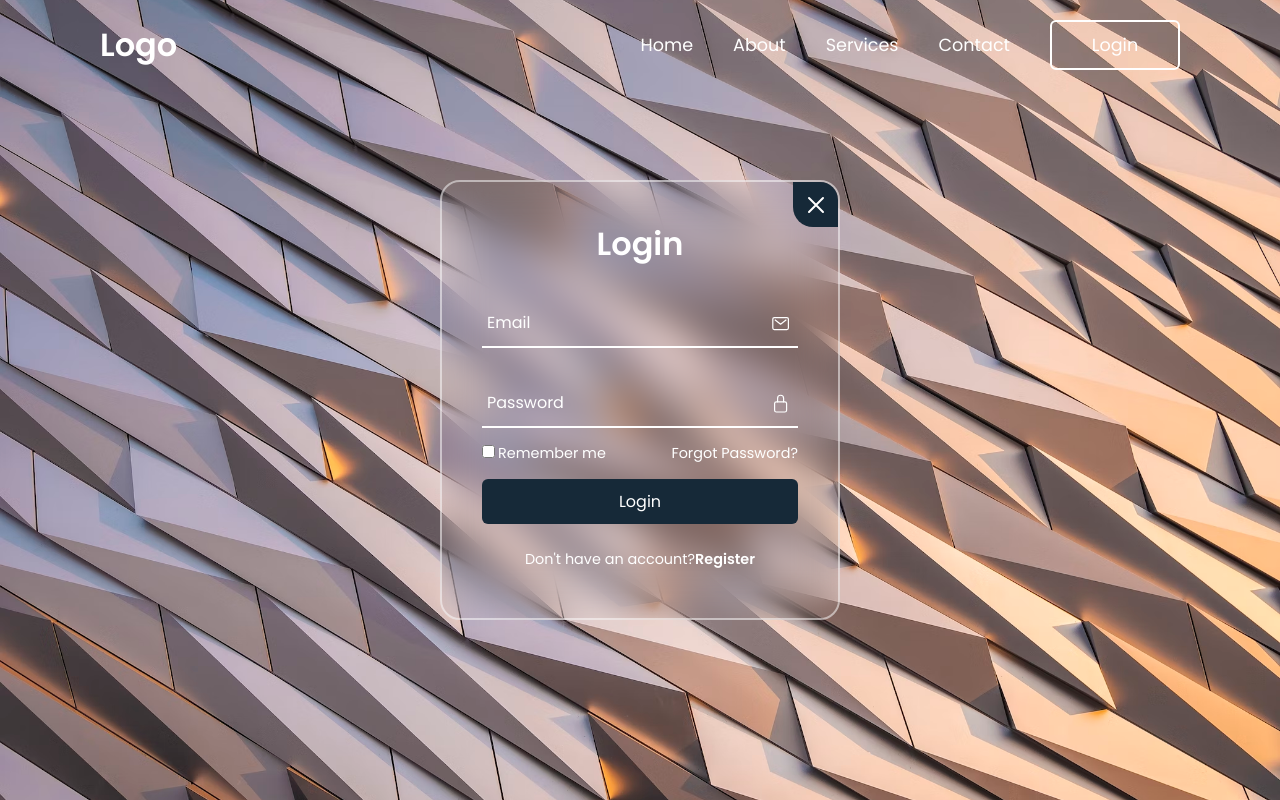
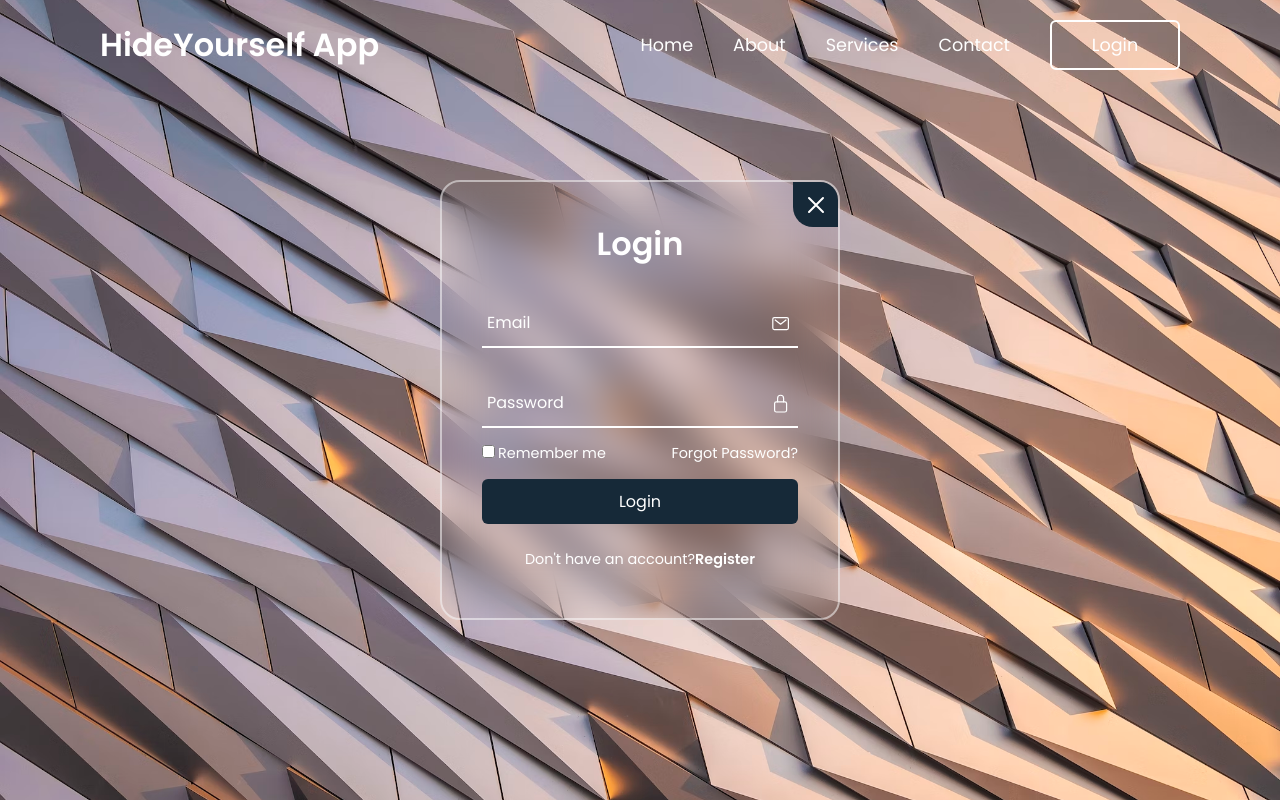
Before and after one commit to hide-yourself-app/hide_yourself, a React (Create React App) app in the folder client/: page / in a window 1280 px wide. Built offline with nearby package versions, Linux system fonts and the light colour scheme.

Commit message:
Change logo

```diff
--- a/client/src/component/Header/index.js
+++ b/client/src/component/Header/index.js
@@ -4,7 +4,7 @@ import "./_header.scss";
 export default function Header() {
   return (
     <div className="header">
-      <h2 className="logo">Logo</h2>
+      <h2 className="logo">HideYourself App</h2>
       <nav className="navigation">
         <a href="#">Home</a>
         <a href="#">About</a>
```
